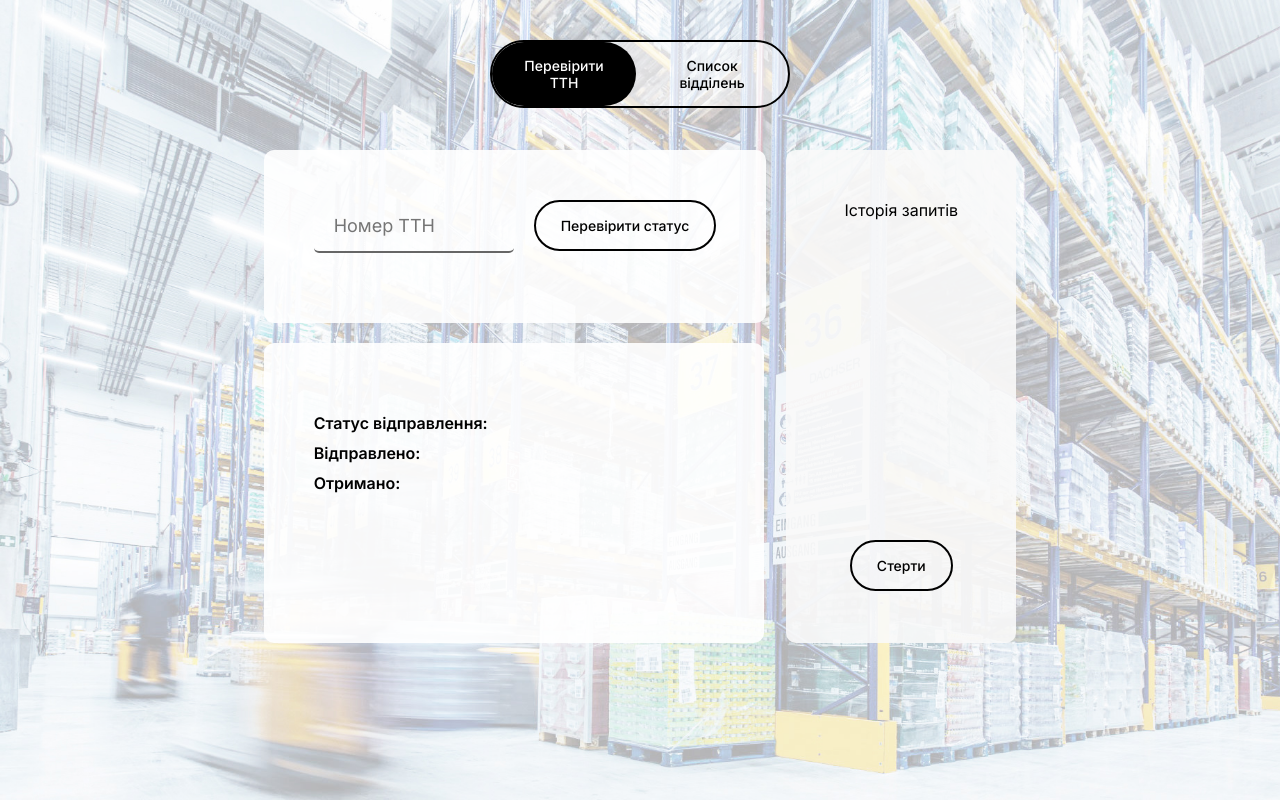
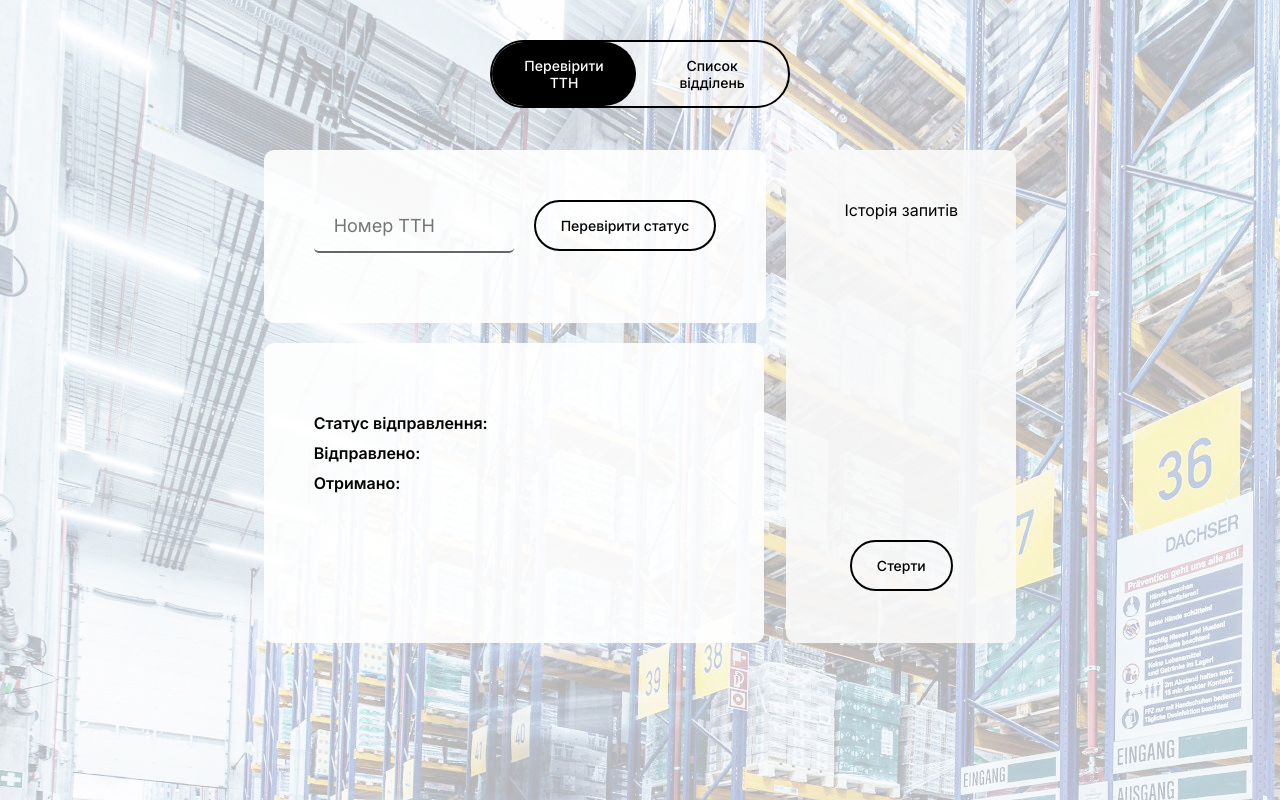
Before and after one commit to OlesyaPastushenko/NovaPoshtaTestTask, a React (Create React App) app: page / in a window 1280 px wide. Built offline with nearby package versions, Linux system fonts and the light colour scheme.

Commit message:
img fixed

```diff
--- a/src/components/navbar/Navbar.jsx
+++ b/src/components/navbar/Navbar.jsx
@@ -12,7 +12,7 @@ export default function Navbar () {
     return(
         <div className='nav'>
         <div className='navbarwrap'>
-            <div className='bkg' style={toggle ? {left:0} : {right:0}}></div>
+            <div className='bkg' style={toggle ? {left:0} : {left:100}}></div>
             <Link to='/' className='link'>
             <div className={toggle ? "navActive left" : "navItem left"} onClick={()=>setToggle(true)}>Перевірити ТТН</div>
             </Link>
--- a/src/pages/CheckTTN/checkttn.css
+++ b/src/pages/CheckTTN/checkttn.css
@@ -18,7 +18,9 @@
     padding: 150px 20px 150px 20px;
     background-image: url('./cover1.jpg');
     opacity: 1;
-    background-size: cover;
+    background-size:auto;
+    background-repeat: no-repeat;
+    background-color: #f2f6f9;
     z-index: -20;
  }
  .wrapSec {
```
Also changed, not shown: src/pages/CheckTTN/cover1.jpg.
